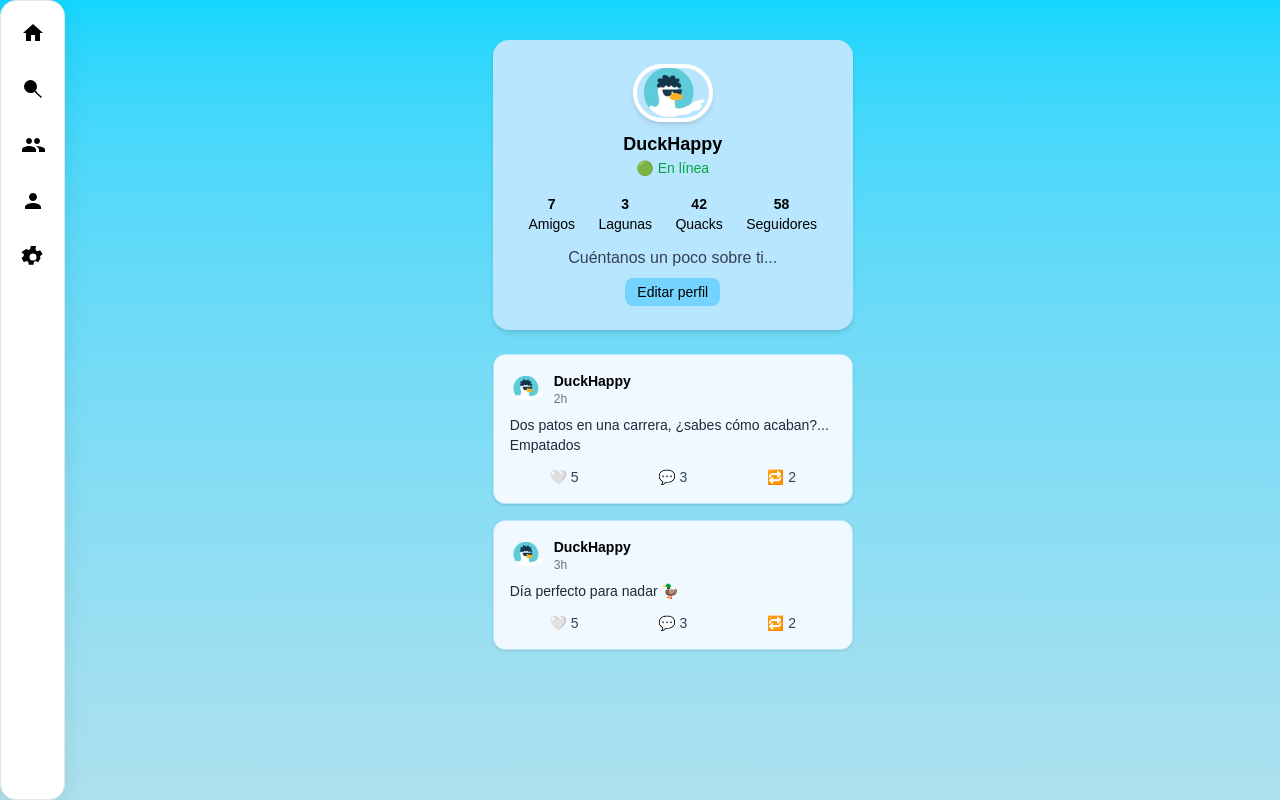
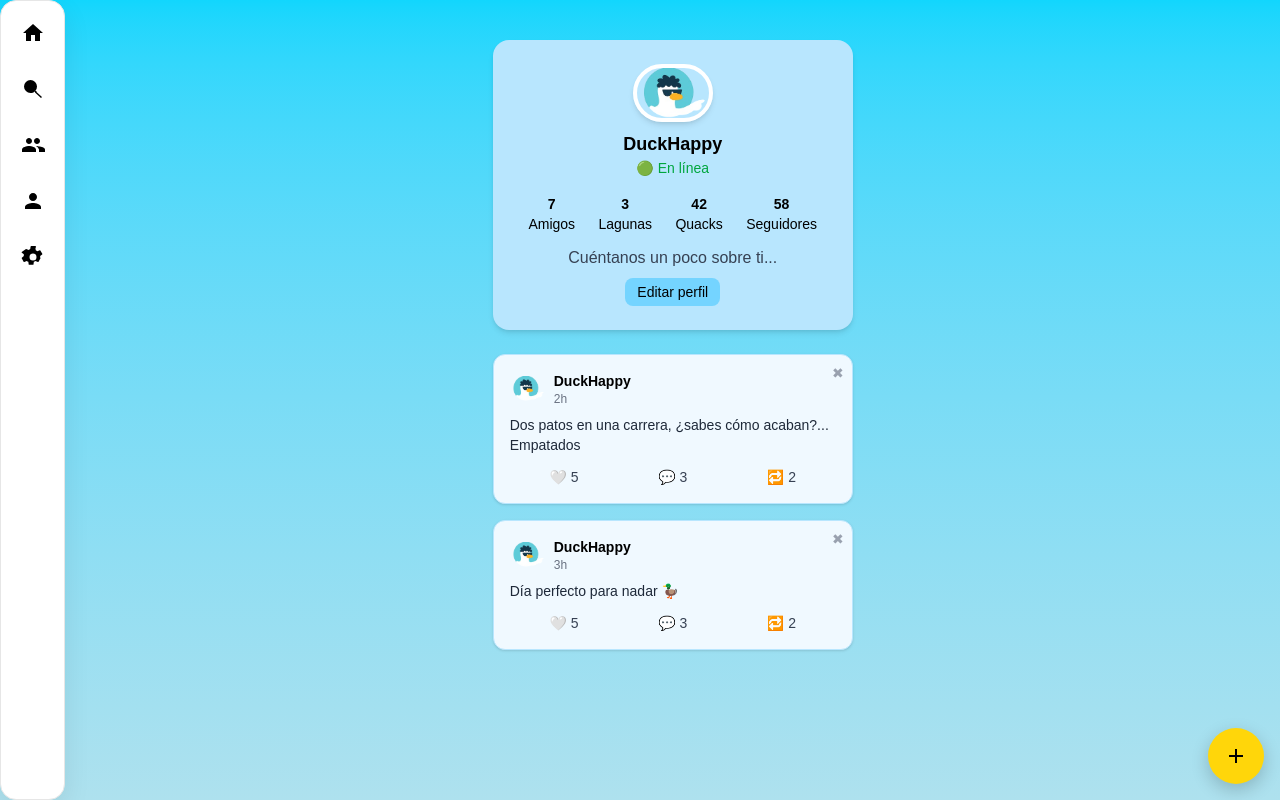
Before and after one commit to DuckHappy/quackly-frontend, a Next.js app: page /profile in a window 1280 px wide. Built offline with nearby package versions, Linux system fonts and the light colour scheme.

Commit message:
feat(profile,Post): can delete Post and add FAB in profile

```diff
--- a/src/app/(pages)/profile/components/Post.tsx
+++ b/src/app/(pages)/profile/components/Post.tsx
@@ -3,7 +3,7 @@ import Image from "next/image";
 import { useState } from "react";
 
 type PostProps = {
-  postId?: string;
+  postId?: string | number;
   avatar: string;
   username: string;
   time: string;
@@ -11,6 +11,7 @@ type PostProps = {
   likes: number;
   comments: number;
   shares: number;
+  onDelete?: (postId?: string | number) => void;
 };
 
 export function Post({
@@ -22,6 +23,7 @@ export function Post({
   likes,
   comments,
   shares,
+  onDelete,
 }: PostProps) {
   const [likeCount, setLikeCount] = useState(likes);
   const [commentCount, setCommentCount] = useState(comments);
@@ -43,11 +45,26 @@ export function Post({
     alert("🔁 Compartido (simulado)");
   };
 
+  const handleDelete = () => {
+    if (confirm("¿Seguro que querés eliminar este post?")) {
+      onDelete?.(postId);
+    }
+  };
+
   return (
-    <article className="bg-sky-50 border border-sky-200 rounded-xl shadow-sm p-4">
+    <article className="relative bg-sky-50 border border-sky-200 rounded-xl shadow-sm p-4">
+      {/* Botón eliminar */}
+      <button
+        onClick={handleDelete}
+        className="absolute top-2 right-2 text-gray-400 hover:text-red-500 transition text-sm"
+        title="Eliminar post"
+      >
+        ✖
+      </button>
+
       <div className="flex items-center mb-2">
         <Image
-          src={avatar || '/quackly-logov1.png'}
+          src={avatar || "/quackly-logov1.png"}
           alt={`${username} avatar`}
           width={36}
           height={36}
--- a/src/app/(pages)/profile/components/ProfileClient.tsx
+++ b/src/app/(pages)/profile/components/ProfileClient.tsx
@@ -4,6 +4,8 @@ import { useState } from "react";
 import Image from "next/image";
 import { Post } from "./Post";
 import { EditProfile } from "./EditProfile";
+import FAB from '@/components/FAB';
+import PostModal from '@/components/PostModal';
 
 interface Post {
   id: number;
@@ -31,10 +33,25 @@ interface ProfileClientProps {
   user: User;
 }
 
-export function ProfileClient({ user, posts }: ProfileClientProps) {
+export function ProfileClient({ user, posts: initialPosts }: ProfileClientProps) {
   const [showModal, setShowModal] = useState(false);
   const [bio, setBio] = useState(user.bio);
   const [avatar, setAvatar] = useState(user.avatar);
+  const [posts, setPosts] = useState(initialPosts);
+  const [openPostModal, setOpenPostModal] = useState(false);
+
+  function addPost({text}: {text:string}) {
+    const newPost = {
+      id: Math.random(),
+      content: text,
+      likes: 0,
+      comments: 0,
+      shares: 0,
+      time: 'now'
+    };
+
+    setPosts(current => [newPost, ...current]);
+  }
 
   return (
     <>
@@ -93,6 +110,7 @@ export function ProfileClient({ user, posts }: ProfileClientProps) {
         {posts.map((p: Post) => (
           <Post
             key={p.id}
+            postId={p.id}
             avatar={avatar}
             username={user.username}
             time={p.time}
@@ -100,8 +118,11 @@ export function ProfileClient({ user, posts }: ProfileClientProps) {
             likes={p.likes}
             comments={p.comments}
             shares={p.shares}
+            onDelete={(id) => setPosts(posts.filter(post => post.id !== id))}
           />
         ))}
+        <FAB onClick={() => setOpenPostModal(true)} />
+        <PostModal open={openPostModal} onClose={() => setOpenPostModal(false)} onPost={addPost} />
       </section>
 
       {/* Modal de edición */}
```
